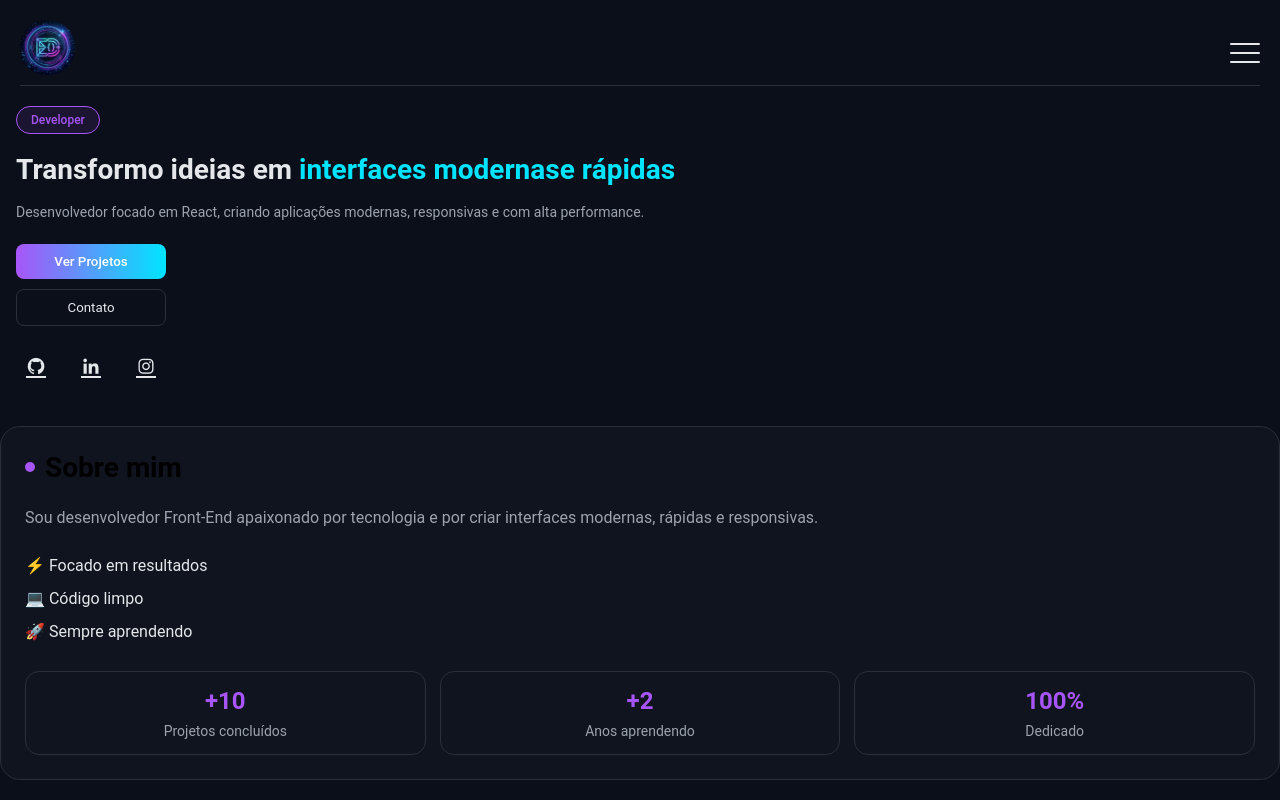
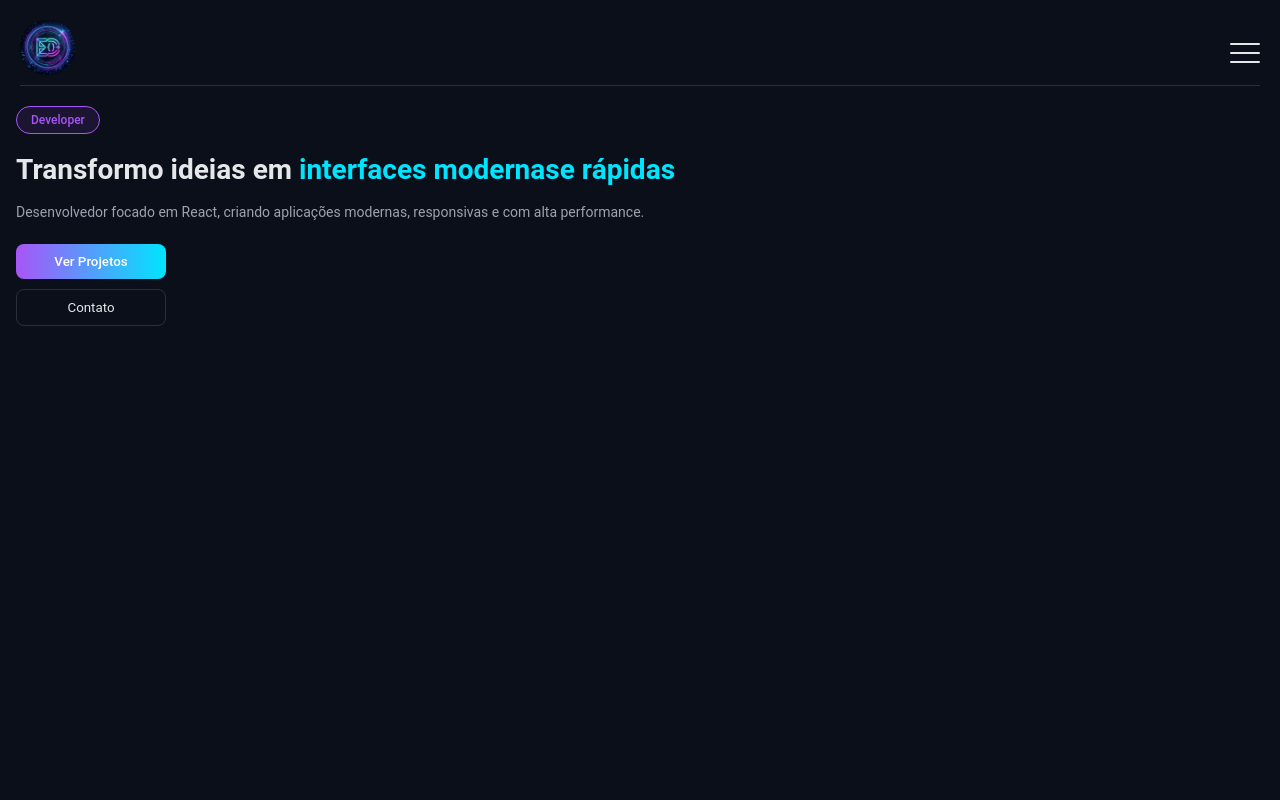
Before and after one commit to Edivilhian-H/CR1P4_DEV, a React (Vite) app: page / in a window 1280 px wide. Shown: the top 800 px of the page. Built offline with nearby package versions, Linux system fonts and the light colour scheme.

Commit message:
initiating responsiveness

```diff
--- a/src/components/Hero/styles.js
+++ b/src/components/Hero/styles.js
@@ -3,10 +3,23 @@ import styled from "styled-components";
 export const Container = styled.section`
   width: 100%;
   padding: 0 16px;
+
+  @media (min-width: 1024px) {
+    flex-direction: row;
+    align-items: center;
+    justify-content: space-between;
+    gap: 60px;
+
+    min-height: 100vh;
+  }
 `;
 
 export const Content = styled.div`
   display: flex;
+
+  @media (min-width: 1024px) {
+  max-width: 550px;
+}
 `;
 
 export const Badge = styled.span`
@@ -82,7 +95,6 @@ export const SecondaryButton = styled.button`
   border-radius: 8px;
   width: 150px;
 
-
   background: transparent;
   border: 1px solid ${({ theme }) => theme.colors.border};
 
```
